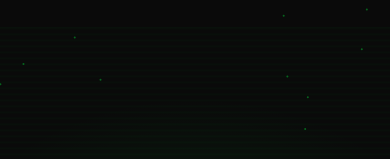
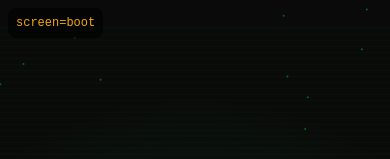
Before and after one commit to dave-8bit/Solstice, a React (Vite) app in the folder client/: page / in a window 390 px wide. Shown: the top 159 px of the page. Built offline with nearby package versions, Linux system fonts and the light colour scheme.

Commit message:
feat: add temporary UI diagnostics for mobile tap tracing and state transition visibility

```diff
--- a/client/src/App.tsx
+++ b/client/src/App.tsx
@@ -11,6 +11,9 @@ export default function App() {
   const { state } = useGame()
 
   const screen = state.screen
+  // Temporary UI diagnostics (mobile tap tracing only)
+
+
 
   return (
     <div
@@ -24,6 +27,27 @@ export default function App() {
         boxSizing: 'border-box',
       }}
     >
+      {/* Temporary visible diagnostics: current state.screen (mobile tracing only) */}
+      <div
+        style={{
+          position: 'fixed',
+          top: 8,
+          left: 8,
+          zIndex: 9999,
+          background: 'rgba(0,0,0,0.6)',
+          color: '#ffb000',
+          fontFamily: "'Courier New', monospace",
+          fontSize: 12,
+          padding: '6px 8px',
+          borderRadius: 8,
+          pointerEvents: 'none',
+          userSelect: 'none',
+          opacity: 0.95,
+        }}
+      >
+        {`screen=${screen}`}
+      </div>
+
       {screen === 'boot' && <BootScreen />}
       {screen === 'menu' && <MenuScreen />}
       {screen === 'game' && <GameScreen />}
--- a/client/src/pages/MenuScreen.tsx
+++ b/client/src/pages/MenuScreen.tsx
@@ -7,7 +7,11 @@ export default function MenuScreen() {
   // Temporary UI diagnostics (mobile tap tracing only)
   // DO NOT affect game logic.
 
-  const { dispatch } = useGame()
+  const { dispatch, state } = useGame()
+  const screenNow = state.screen
+  const sessionNow = state.sessionId
+
+
   const [name, setName] = useState('')
   const [debugTap, setDebugTap] = useState(false)
 
@@ -250,6 +254,21 @@ export default function MenuScreen() {
           </div>
         ) : null}
 
+        {/* Temporary visible diagnostics for state transition only */}
+        <div
+          style={{
+            color: '#008f11',
+            fontFamily: "'Courier New', monospace",
+            fontSize: 12,
+            marginTop: 8,
+          }}
+        >
+          MenuScreen sees state.screen=
+          {String(screenNow)} | sessionId=
+          {sessionNow ? 'present' : 'null'} | in localStorage? (check in GameContext persistence)
+        </div>
+
+
         <div style={styles.smallText}>
           One day. One chance. Determine your identity before shutdown.
         </div>
```
